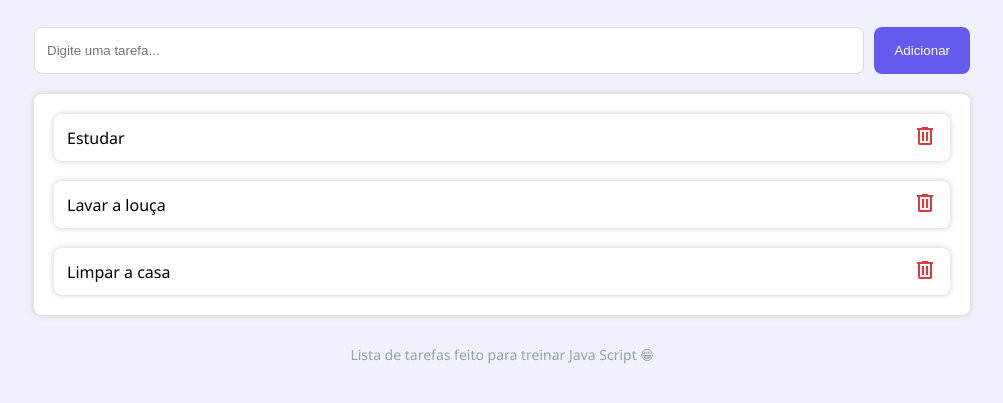
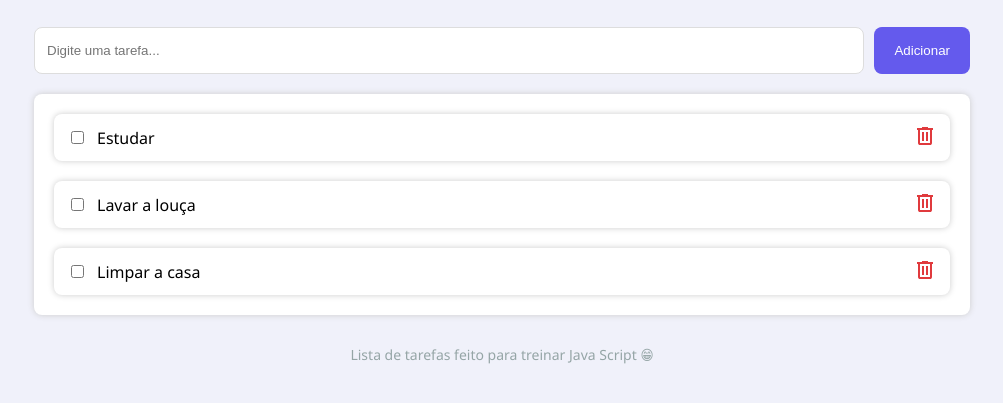
Before and after one commit to ErickSdeP/Lista-de-Tarefas, a plain HTML site: page index.html in a window 1280 px wide. Shown: the part 257-660 px from the top of the page, without its empty margins (138-1141 px from the left). Drawn offline with Linux system fonts and the light colour scheme.

Commit message:
feat: adicionando checkbox em todas as listas-testes

```diff
--- a/index.html
+++ b/index.html
@@ -27,21 +27,36 @@ perf: → melhoria de desempenho
             <span>Adicione suas tarefas</span>
         </div>
         <div class="add">
-            <input type="text" placeholder="Digite uma tarefa...">
+            <input id="addTarefa" type="text" placeholder="Digite uma tarefa...">
             <button id="adicionar">Adicionar</button>
         </div>
         <ul class="tarefas">
             <li class="tarefa">
-                <span>Estudar</span>
-                <button type="button"><img src="Svgs/Lixo.svg" alt="Excluir"></button>
+                <div class="conteudo">
+                    <input type="checkbox">
+                    <span>Estudar</span>
+                </div>
+                <button type="button">
+                    <img src="Svgs/Lixo.svg" alt="Excluir">
+                </button>
             </li>
             <li class="tarefa">
-                <span>Lavar a louça</span>
-                <button type="button"><img src="Svgs/Lixo.svg" alt="Excluir"></button>
+                <div class="conteudo">
+                    <input type="checkbox">
+                    <span>Lavar a louça</span>
+                </div>
+                <button type="button">
+                    <img src="Svgs/Lixo.svg" alt="Excluir">
+                </button>
             </li>
             <li class="tarefa">
-                <span>Limpar a casa</span>
-                <button type="button"><img src="Svgs/Lixo.svg" alt="Excluir"></button>
+                <div class="conteudo">
+                    <input type="checkbox">
+                    <span>Limpar a casa</span>
+                </div>
+                <button type="button">
+                    <img src="Svgs/Lixo.svg" alt="Excluir">
+                </button>
             </li>
         </ul>
         <footer>Lista de tarefas feito para treinar Java Script 😁</footer>
--- a/style.css
+++ b/style.css
@@ -69,6 +69,12 @@ body {
     border-radius: 8px;
 }
 
+.conteudo {
+    display: flex;
+    align-items: center;
+    gap: 10px;
+}
+
 button {
     border: none;
     background: none;
```
